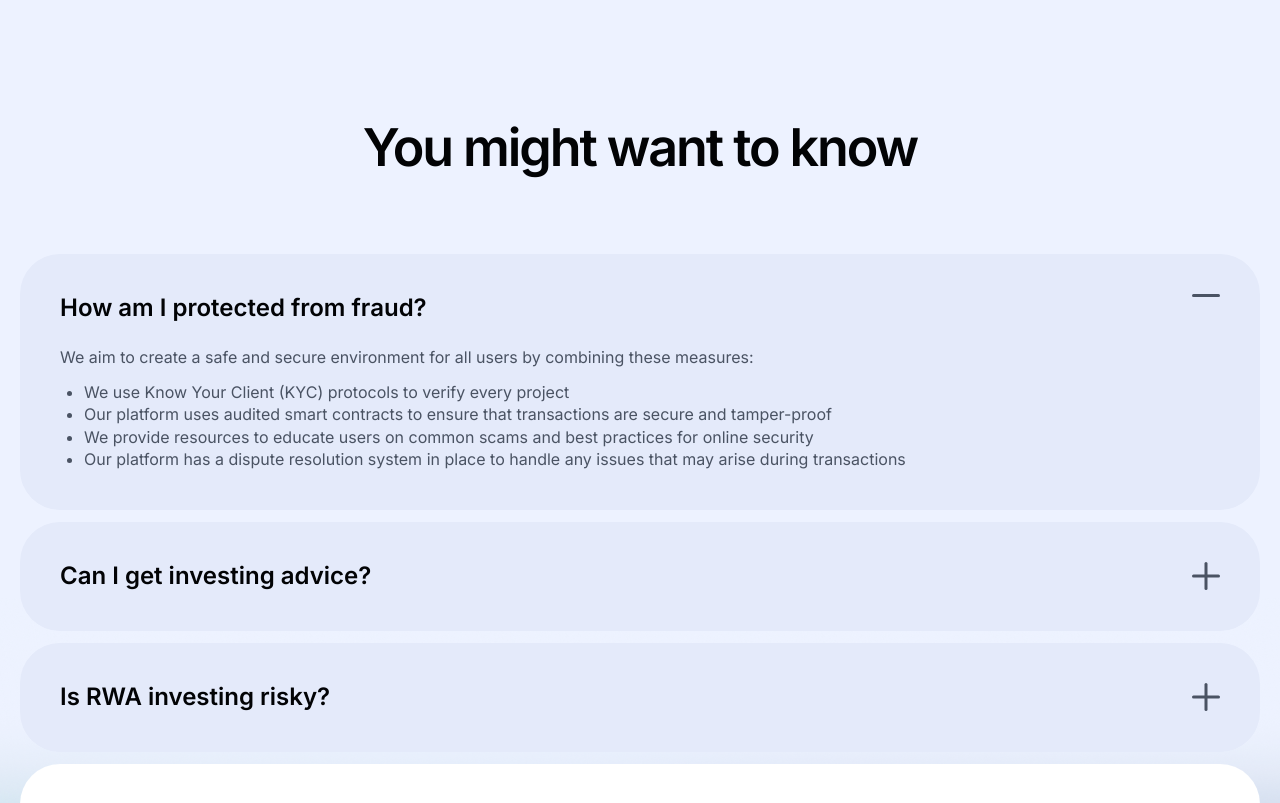
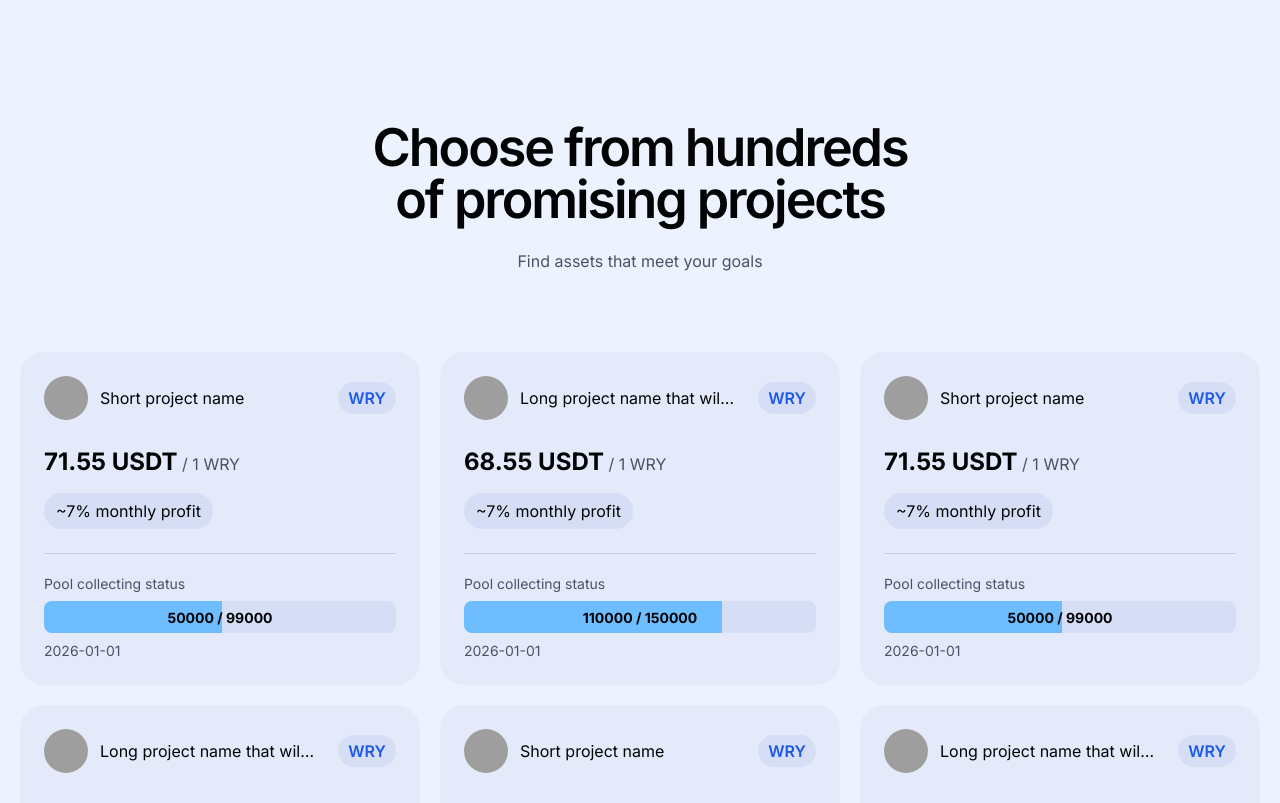
Before and after one commit to digitalsoupteam/rwa-platform-frontend, a Next.js app: page / in a window 1280 px wide. Shown: the part 2060-2863 px from the top of the page. Built offline with nearby package versions, Linux system fonts and the light colour scheme; grey boxes are pictures that could not be loaded.

Commit message:
Add promising projects to homepage

```diff
--- a/src/app/page.tsx
+++ b/src/app/page.tsx
@@ -1,14 +1,160 @@
-import { FC } from 'react';
+import React, { FC } from 'react';
 
 import { Hero, HowItWorks } from '@/components/home';
 import { FAQ } from '@/components/common';
+import { Wrapper } from '@/components/layout';
+import { Button, Card, Title } from '@/components/ui';
+import Image from 'next/image';
+import clsx from 'clsx';
+import { ProjectCard } from '@/components/project';
 
 const Home: FC = () => {
+  const projects = [
+    {
+      id: 'project-1',
+      name: 'Short project name',
+      logo: '/images/mock-project-logo.png',
+      network: 'WRY',
+      relativeProfitUSDT: 71.55,
+      profit: 7,
+      pool: {
+        current: 50_000,
+        target: 99_000,
+        dueDate: '2026-01-01',
+      },
+    },
+    {
+      id: 'project-2',
+      name: 'Long project name that will be truncated',
+      logo: '/images/mock-project-logo.png',
+      network: 'WRY',
+      relativeProfitUSDT: 68.55,
+      profit: 7,
+      pool: {
+        current: 110_000,
+        target: 150_000,
+        dueDate: '2026-01-01',
+      },
+    },
+    {
+      id: 'project-3',
+      name: 'Short project name',
+      logo: '/images/mock-project-logo.png',
+      network: 'WRY',
+      relativeProfitUSDT: 71.55,
+      profit: 7,
+      pool: {
+        current: 50_000,
+        target: 99_000,
+        dueDate: '2026-01-01',
+      },
+    },
+    {
+      id: 'project-4',
+      name: 'Long project name that will be truncated',
+      logo: '/images/mock-project-logo.png',
+      network: 'WRY',
+      relativeProfitUSDT: 68.55,
+      profit: 7,
+      pool: {
+        current: 110_000,
+        target: 150_000,
+        dueDate: '2026-01-01',
+      },
+    },
+    {
+      id: 'project-5',
+      name: 'Short project name',
+      logo: '/images/mock-project-logo.png',
+      network: 'WRY',
+      relativeProfitUSDT: 71.55,
+      profit: 7,
+      pool: {
+        current: 50_000,
+        target: 99_000,
+        dueDate: '2026-01-01',
+      },
+    },
+    {
+      id: 'project-6',
+      name: 'Long project name that will be truncated',
+      logo: '/images/mock-project-logo.png',
+      network: 'WRY',
+      relativeProfitUSDT: 68.55,
+      profit: 7,
+      pool: {
+        current: 110_000,
+        target: 150_000,
+        dueDate: '2026-01-01',
+      },
+    },
+    {
+      id: 'project-7',
+      name: 'Short project name',
+      logo: '/images/mock-project-logo.png',
+      network: 'WRY',
+      relativeProfitUSDT: 71.55,
+      profit: 7,
+      pool: {
+        current: 50_000,
+        target: 99_000,
+        dueDate: '2026-01-01',
+      },
+    },
+    {
+      id: 'project-8',
+      name: 'Long project name that will be truncated',
+      logo: '/images/mock-project-logo.png',
+      network: 'WRY',
+      relativeProfitUSDT: 68.55,
+      profit: 7,
+      pool: {
+        current: 110_000,
+        target: 150_000,
+        dueDate: '2026-01-01',
+      },
+    },
+    {
+      id: 'project-9',
+      name: 'Short project name',
+      logo: '/images/mock-project-logo.png',
+      network: 'WRY',
+      relativeProfitUSDT: 71.55,
+      profit: 7,
+      pool: {
+        current: 50_000,
+        target: 99_000,
+        dueDate: '2026-01-01',
+      },
+    },
+  ];
+
   return (
     <>
       <Hero />
-      <HowItWorks/>
-      <FAQ/>
+      <HowItWorks />
+      <section className={'mb-25 md:mb-50'}>
+        <Wrapper>
+          <div className={'text-center mb-10 md:mb-20'}>
+            <Title className={'mb-3 md:mb-6'} size={'lg'} level={2}>
+              Choose from hundreds <br />
+              of&nbsp;promising projects
+            </Title>
+            <p className={'text-grey-dark text-base/[1.4]'}>Find assets that meet your goals</p>
+          </div>
+          <div className={'grid gap-3 mb-6 md:mb-5 md:gap-5 md:grid-cols-2 lg:grid-cols-3 '}>
+            {projects &&
+              projects.length > 0 &&
+              projects.map((project, index) => (
+                <ProjectCard className={clsx(index > 3 && 'max-md:hidden')} project={project} key={project.id}/>
+              ))}
+          </div>
+          <Button className={'w-full'} visualType={'secondary'} href={'#'}>
+            See 999 more projects
+          </Button>
+        </Wrapper>
+      </section>
+      <FAQ />
     </>
   );
 };
```
